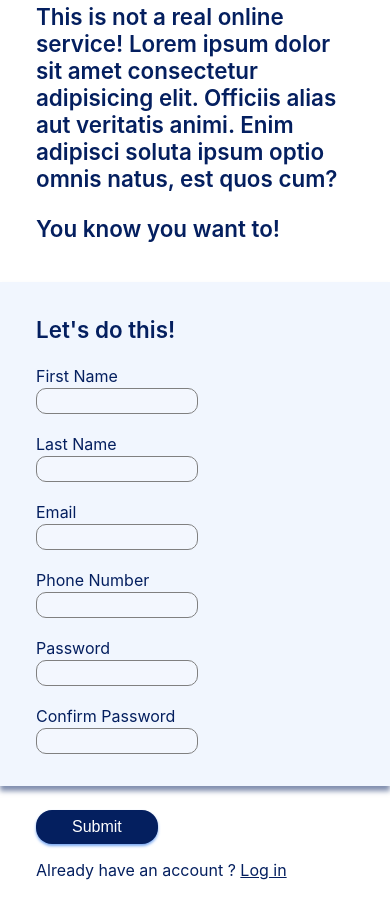
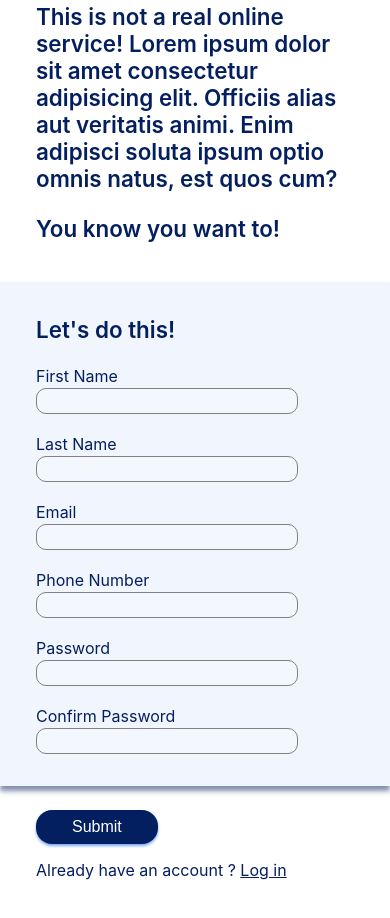
Before and after one commit to harshuljn/signup-form, a plain HTML site: page index.html in a window 390 px wide. Shown: the part 668-1586 px from the top of the page. Drawn offline with Linux system fonts and the light colour scheme.

Commit message:
Fix input on narrow screen size

```diff
--- a/style.css
+++ b/style.css
@@ -147,4 +147,17 @@ button[type="submit"] {
 		flex-direction: column;
 		height: auto;
 	}
+
+	#signup-form {
+		width: 100%;
+	}
+
+	#signup-form > div {
+		min-width: 250px;
+		width: 40%;
+	}
+
+	#signup-form input {
+		width: 100%;
+	}
 }
```
